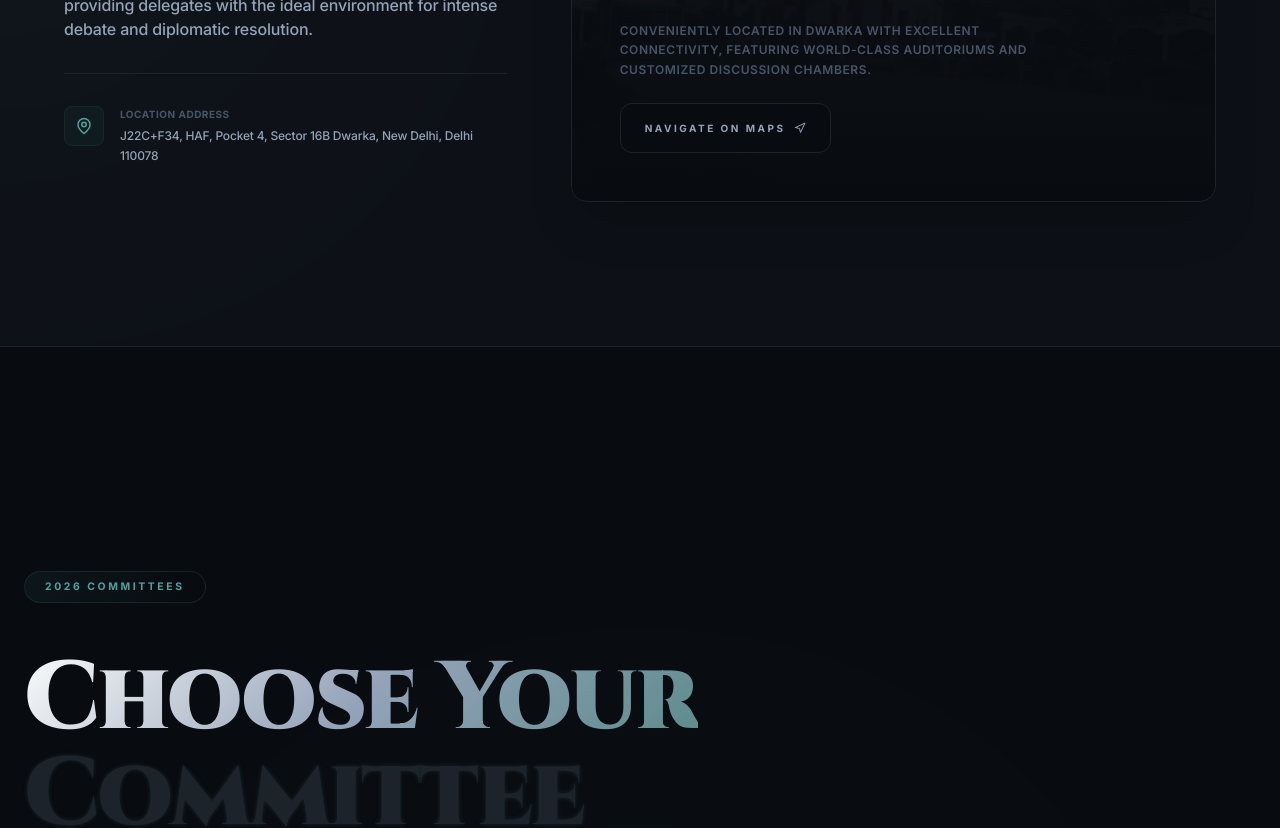
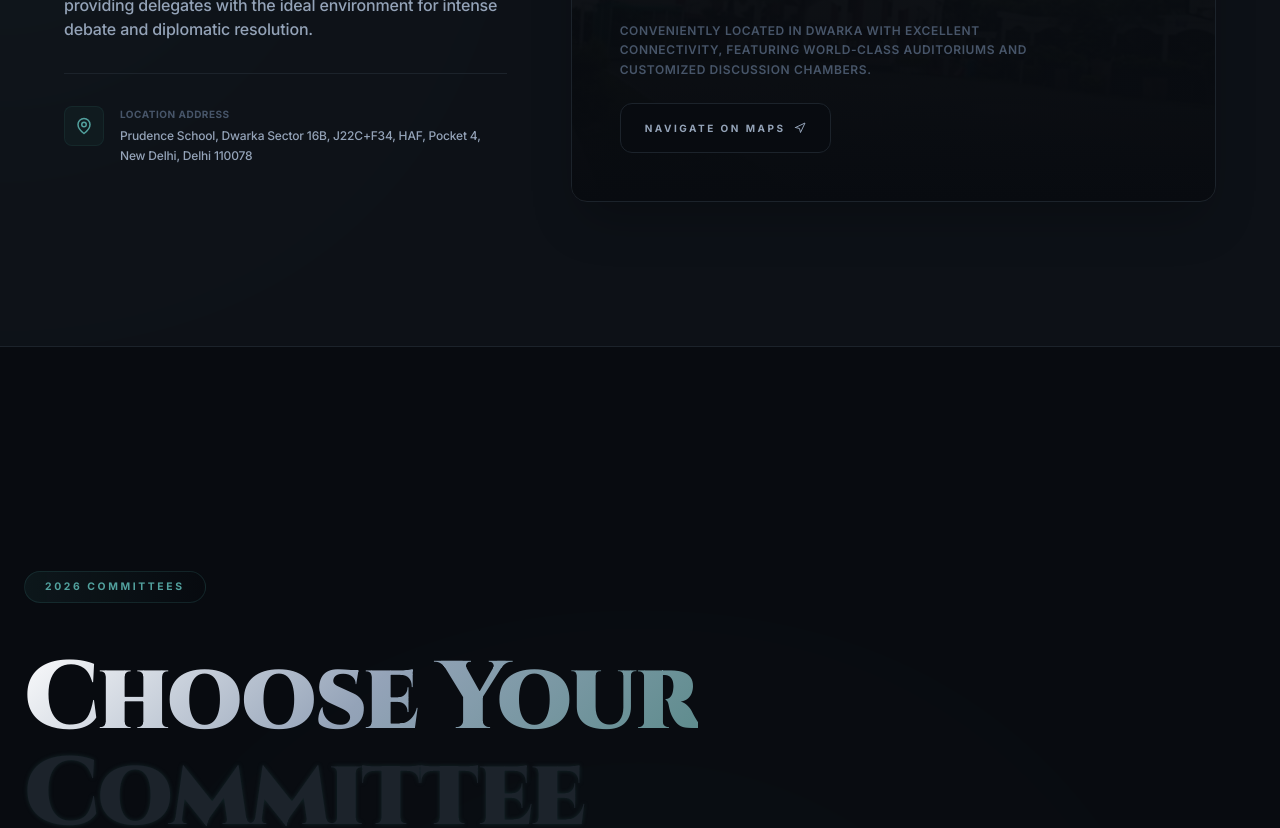
Before and after one commit to Saicharantejj/Senatus-Summit, a Next.js app: page / in a window 1280 px wide. Shown: the part 3320-4148 px from the top of the page. Built offline with nearby package versions, Linux system fonts and the light colour scheme.

Commit message:
Prepend school name to address and maps URL in Contact and Venue components

```diff
--- a/components/Contact.tsx
+++ b/components/Contact.tsx
@@ -211,12 +211,12 @@ export default function Contact() {
                     <path strokeLinecap="round" strokeLinejoin="round" d="M19.5 10.5c0 7.142-7.5 11.25-7.5 11.25s-7.5-4.108-7.5-11.25z" />
                   </svg>
                   <span>
-                    J22C+F34, HAF, Pocket 4, Sector 16B Dwarka, New Delhi, Delhi 110078
+                    Prudence School, Dwarka Sector 16B, J22C+F34, HAF, Pocket 4, New Delhi, Delhi 110078
                   </span>
                 </div>
 
                 <a
-                  href="https://www.google.com/maps?q=J22C%2BF34,+HAF,+Pocket+4,+Sector+16B+Dwarka,+New+Delhi,+Delhi+110078&utm_source=chatgpt.com"
+                  href="https://www.google.com/maps?q=Prudence+School,+Dwarka+Sector+16B,+J22C%2BF34,+HAF,+Pocket+4,+New+Delhi,+Delhi+110078"
                   target="_blank"
                   rel="noopener noreferrer"
                   className="w-fit inline-flex items-center gap-2 rounded-lg bg-[#0a0d12] border border-[#1c232b] px-5 py-3.5 font-inter text-[9px] font-black tracking-[0.25em] text-[#94a3b8] uppercase hover:bg-[#2c5f5d] hover:border-[#2c5f5d] hover:text-white hover:shadow-[0_0_20px_rgba(44,95,93,0.3)] transition-all duration-300"
--- a/components/Venue.tsx
+++ b/components/Venue.tsx
@@ -58,7 +58,7 @@ export default function Venue() {
               <div className="flex flex-col gap-1">
                 <span className="font-inter text-[10px] font-bold text-[#475569] tracking-wider uppercase">Location Address</span>
                 <p className="font-inter text-xs text-[#94a3b8] font-medium leading-relaxed">
-                  J22C+F34, HAF, Pocket 4, Sector 16B Dwarka, New Delhi, Delhi 110078
+                  Prudence School, Dwarka Sector 16B, J22C+F34, HAF, Pocket 4, New Delhi, Delhi 110078
                 </p>
               </div>
             </div>
@@ -91,7 +91,7 @@ export default function Venue() {
               </p>
 
               <a
-                href="https://www.google.com/maps?q=J22C%2BF34,+HAF,+Pocket+4,+Sector+16B+Dwarka,+New+Delhi,+Delhi+110078&utm_source=chatgpt.com"
+                href="https://www.google.com/maps?q=Prudence+School,+Dwarka+Sector+16B,+J22C%2BF34,+HAF,+Pocket+4,+New+Delhi,+Delhi+110078"
                 target="_blank"
                 rel="noopener noreferrer"
                 className="w-fit inline-flex items-center gap-2 rounded-xl bg-[#080b10] border border-[#1c232b] px-6 py-4 font-inter text-[10px] font-black tracking-[0.25em] text-[#94a3b8] uppercase hover:bg-[#2c5f5d] hover:border-[#2c5f5d] hover:text-white hover:shadow-[0_0_25px_rgba(44,95,93,0.4)] transition-all duration-300"
```
